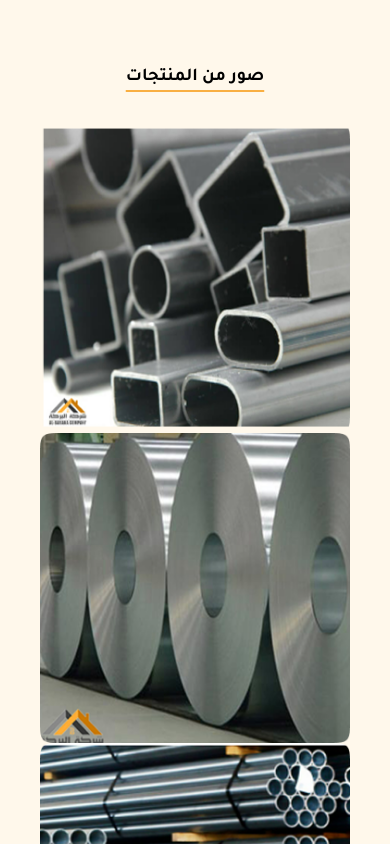
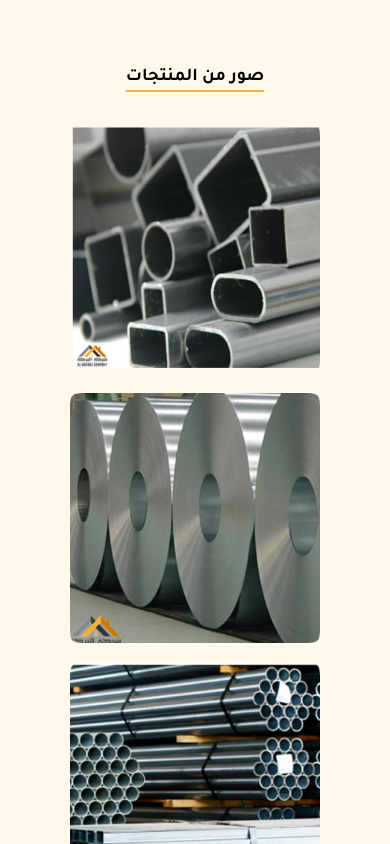
Before and after one commit to hadeel-halliq/AlBaraka-Metals, a React (Vite) app: page / in a window 390 px wide. Shown: the part 4120-4964 px from the top of the page. Built offline with nearby package versions, Linux system fonts and the light colour scheme; the HTML template or start-up script is replaced by a standard one.

Commit message:
modification on products section im main page

```diff
--- a/src/Pages/Home/Components/ProductsSection.jsx
+++ b/src/Pages/Home/Components/ProductsSection.jsx
@@ -12,8 +12,8 @@ export default function ProductsSection() {
     <div className="bg-backGroundColor pt-12 pb-20">
       <div className="container mx-auto px-10">
         <Tittle text="صور من المنتجات"/>
-        <div className="grid place-items-center sm:grid-cols-2 sm:gap-5 md:gap-3 lg:gap-0 md:grid-cols-[repeat(auto-fit,minmax(290px,1fr))] ">
-            {productsImages.map((product, index) => <img src={product} key={index} className="sm:w-[200px] sm:h-[200px] md:w-[280px] md:h-[280px]"/>)}
+        <div className="grid place-items-center sm:grid-cols-2 gap-5 md:gap-3 lg:gap-0 md:grid-cols-[repeat(auto-fit,minmax(290px,1fr))] ">
+            {productsImages.map((product, index) => <img src={product} key={index} className="w-[250px] h-[250px] sm:w-[200px] sm:h-[200px] md:w-[280px] md:h-[280px]"/>)}
         </div>
       </div>
     </div>
```
